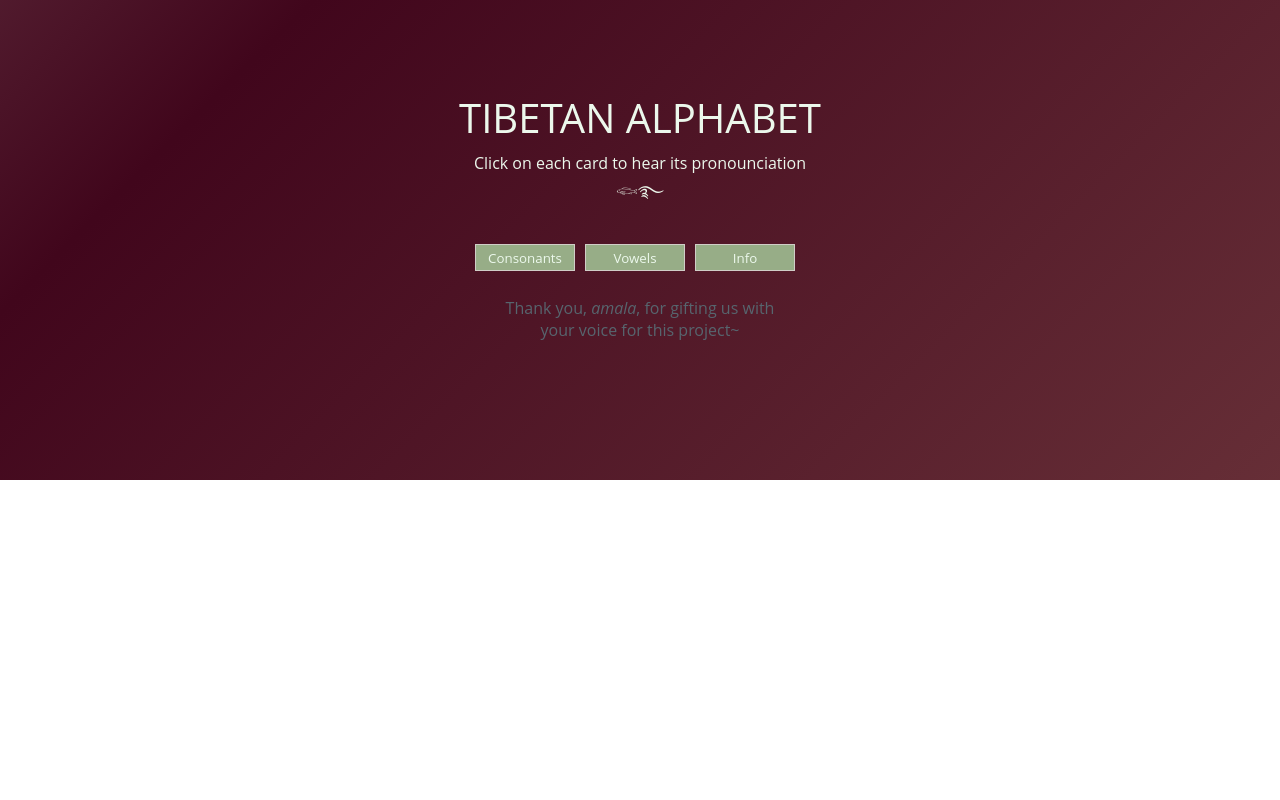
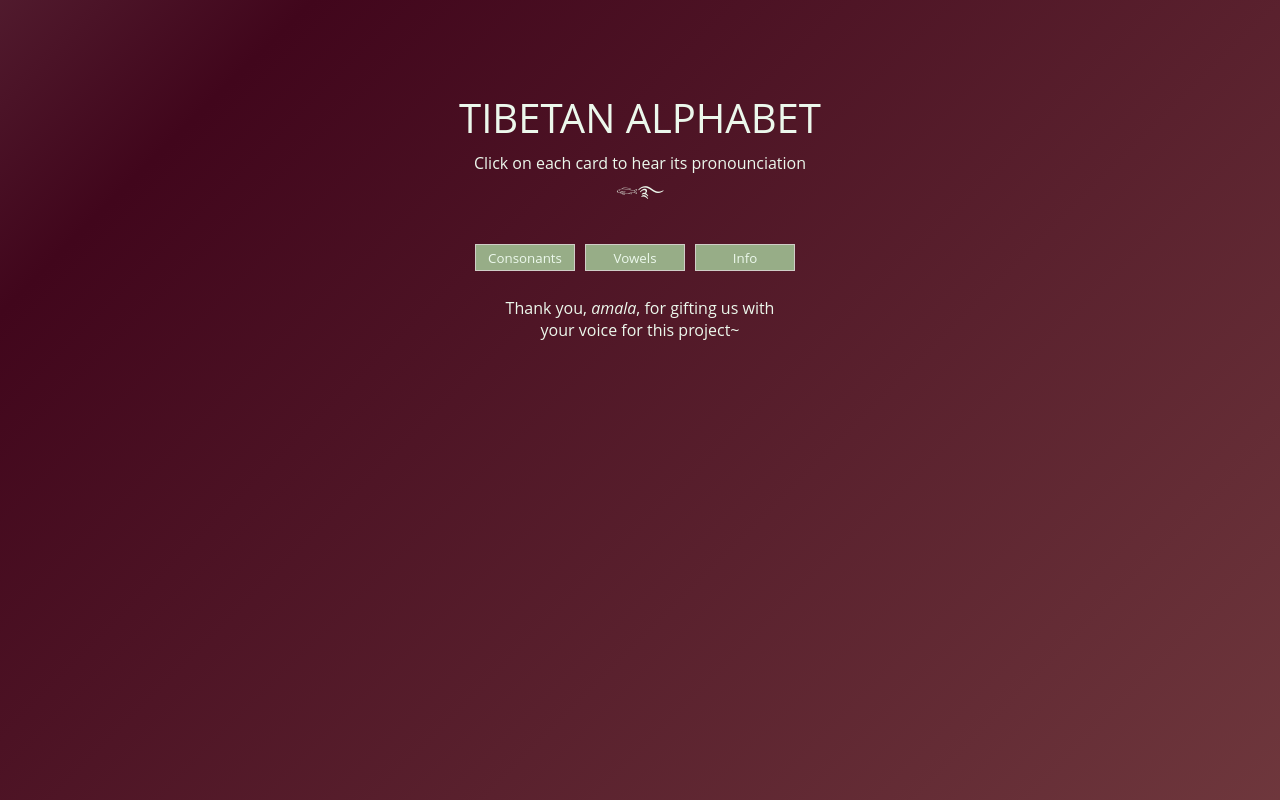
Before and after one commit to y-sherap/tibetan-alphabets, a React (Create React App) app: page / in a window 1280 px wide. Built offline with nearby package versions, Linux system fonts and the light colour scheme.

Commit message:
updated gradient css

```diff
--- a/src/App.css
+++ b/src/App.css
@@ -3,4 +3,20 @@
     font-family: 'Open Sans', sans-serif;
     color: rgb(0, 0, 0);
     margin: 0;
-}
+    background: linear-gradient(-45deg, #7d4747, #41061c, #b69d9d, #290a02);
+    background-size: 400% 400%;
+    animation: gradient 15s ease infinite;
+    height: 100%;
+ }
+
+ @keyframes gradient {
+     0% {
+         background-position: 0% 50%;
+     }
+     50% {
+         background-position: 100% 50%;
+     }
+     100% {
+         background-position: 0% 50%;
+     }
+ }
--- a/src/components/info/info.css
+++ b/src/components/info/info.css
@@ -7,7 +7,7 @@
 justify-content: center;
 text-align: center;
 padding: 0 20% 10% 20%;
-color: #57656e;
+color: #ecf8ec;
 }
 
 
--- a/src/pages/home/home.css
+++ b/src/pages/home/home.css
@@ -4,21 +4,7 @@
     justify-content: center;
     align-items: center;
     padding-top: 5%;
-    background: linear-gradient(-45deg, #7d4747, #41061c, #b69d9d, #290a02);
-    background-size: 400% 400%;
-    animation: gradient 15s ease infinite;
- }
-
- @keyframes gradient {
-     0% {
-         background-position: 0% 50%;
-     }
-     50% {
-         background-position: 100% 50%;
-     }
-     100% {
-         background-position: 0% 50%;
-     }
+    height: 100%;
  }
 
 
```
